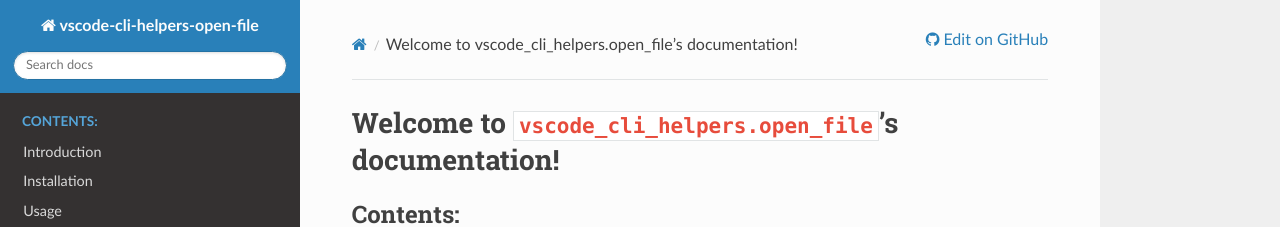
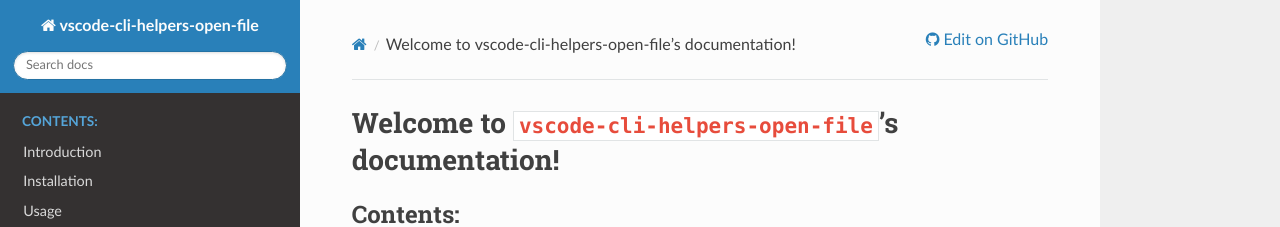
Before and after one commit to hakonhagland/vscode-cli-helpers-open-file, a Sphinx documentation site: the page built from docs/index.rst, in a window 1280 px wide. Shown: the top 227 px of the page. Built offline with Sphinx 7.4.7 and the Read the Docs theme 2.0.0, drawn with Linux system fonts in a browser that asks for light colours.

```diff
--- a/docs/index.rst
+++ b/docs/index.rst
@@ -1,4 +1,4 @@
-Welcome to ``vscode_cli_helpers.open_file``'s documentation!
+Welcome to ``vscode-cli-helpers-open-file``'s documentation!
 ============================================================
 
 .. toctree::
```
Also changed, not shown: README.md (+2 -2 lines), pyproject.toml (+6 -9 lines), 2 other files.
